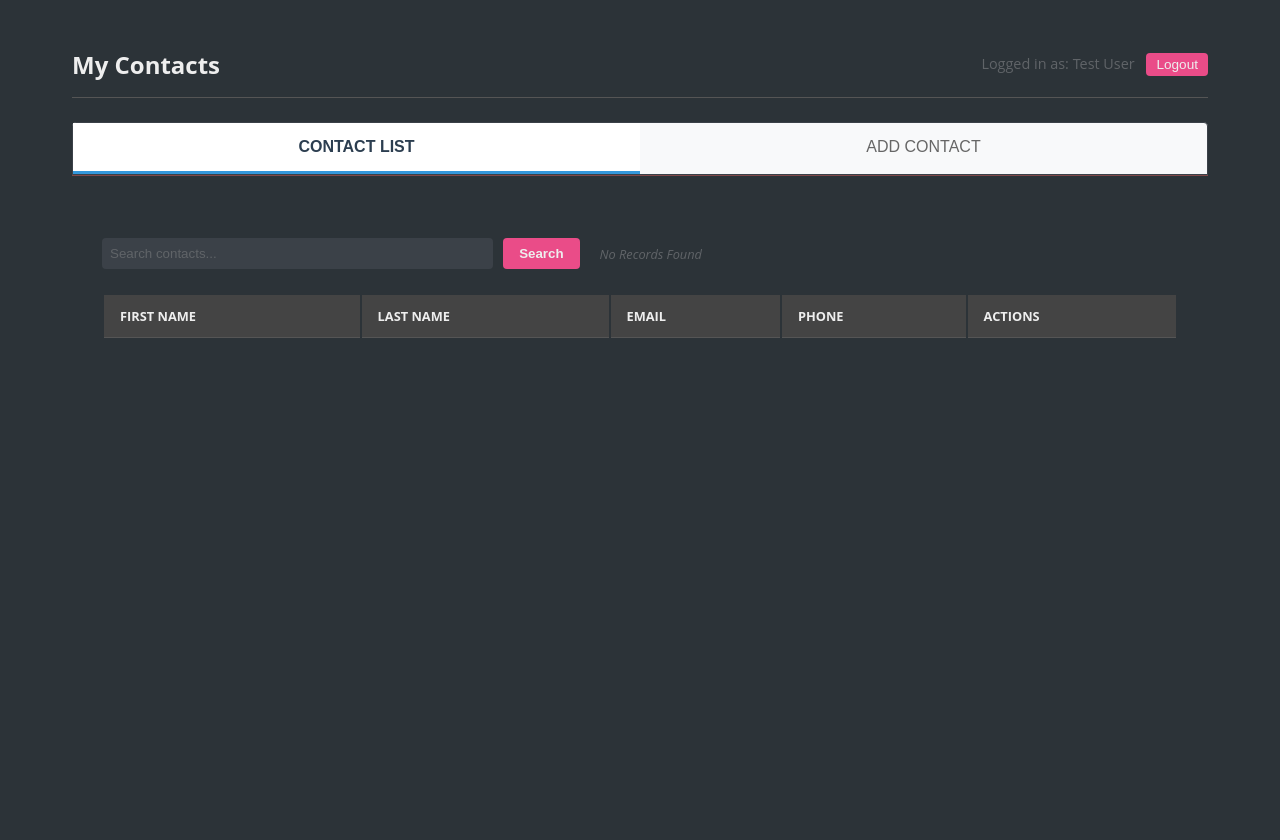
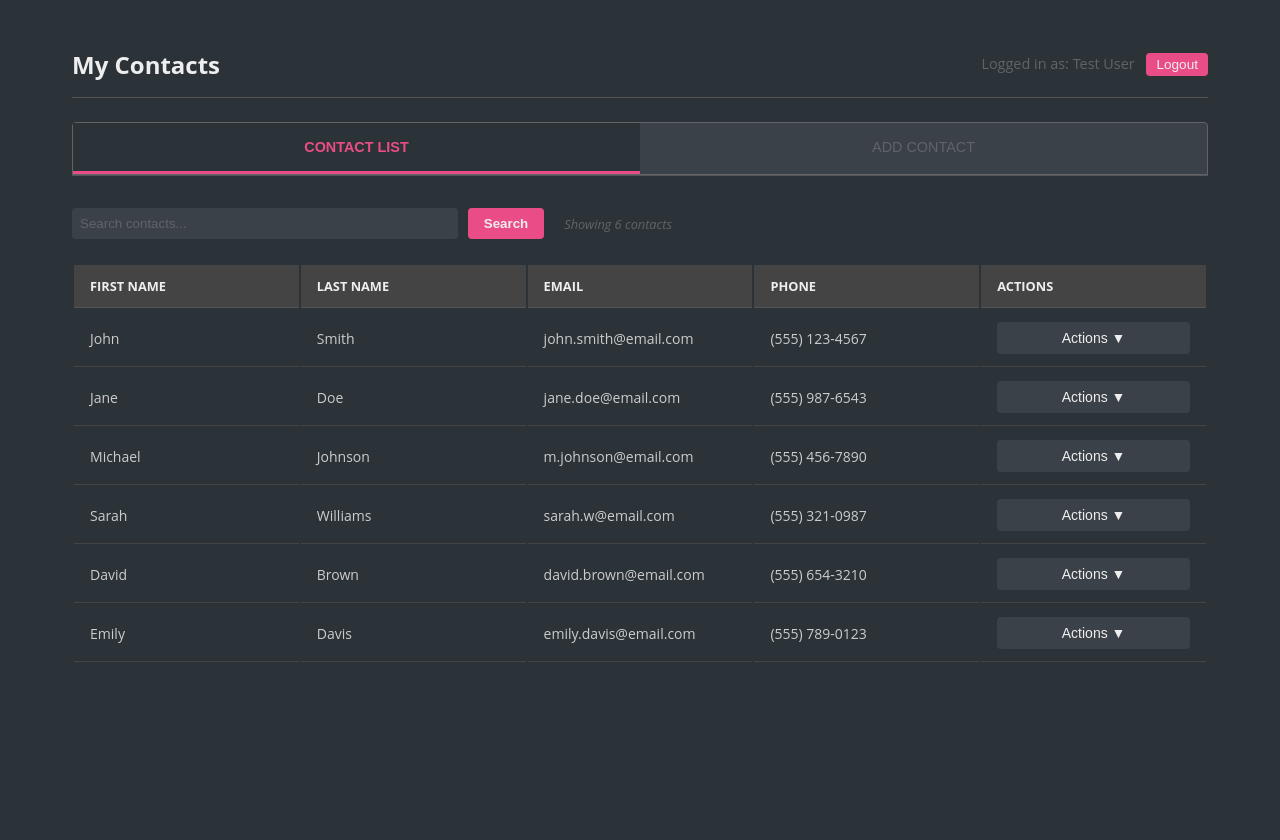
Before and after one commit to codedbycupidity/COP4331-Contact-Manager, a PHP site: page /pages/contacts.html in a window 1280 px wide. Before the commit the page ends 338 px from the top, so only its background shows below. Run offline with PHP 8.4, Linux system fonts and the light colour scheme; data that the repository does not hold is empty.

Commit message:
Implement contact list skeleton

```diff
--- a/css/contacts.css
+++ b/css/contacts.css
@@ -82,7 +82,7 @@ body {
   display: flex;
   background-color: var(--bgMedium);
   border-radius: 4px 4px 0 0;
-  border: 1px solid var(--bgMedium); /* Add this line */
+  border: 1px solid var(--baseColor); /* Add this line */
 }
 
 .tab-button {
@@ -181,7 +181,7 @@ body {
   min-width: 800px;
   border-collapse: separate;
   background-color: var(--bgDark);
-  table-layout: auto;
+  table-layout: fixed;
 }
 
 #contactsTable thead {
--- a/js/main.js
+++ b/js/main.js
@@ -6,6 +6,7 @@ const TEST_MODE = true; // Set to false when going to production
 let userId = 0;
 let firstName = "";
 let lastName = "";
+let lastContactCount = 6; // Default skeleton row count
 
 document.addEventListener("DOMContentLoaded", function () {
   if (document.getElementById("contactsList")) {
@@ -97,6 +98,12 @@ function addContact() {
   const email = document.getElementById("contactEmail").value;
   const phoneNumber = document.getElementById("contactPhone").value;
 
+  // Validate form fields
+  if (!firstName.trim() || !lastName.trim() || !email.trim() || !phoneNumber.trim()) {
+    showToast("Error: Please fill in all fields");
+    return;
+  }
+
   const tmp = {
     firstName,
     lastName,
@@ -129,6 +136,7 @@ function addContact() {
       document.getElementById("contactEmail").value = "";
       document.getElementById("contactPhone").value = "";
 
+      // Refresh contacts list
       searchContacts();
     }
   };
@@ -138,8 +146,28 @@ function addContact() {
 
 function searchContacts() {
   const searchInput = document.getElementById("searchText").value.trim();
+
+  // Clear previous results and show skeleton
   document.getElementById("searchResult").textContent = "";
 
+  // Determine skeleton row count based on search type
+  const estimatedRows = searchInput ? Math.min(lastContactCount, 8) : lastContactCount;
+
+  // Show skeleton (assumes you have showSkeleton function in skeleton.js)
+  if (typeof showSkeleton === 'function') {
+    showSkeleton(estimatedRows);
+  }
+
+  // Handle TEST_MODE
+  if (TEST_MODE) {
+    // Simulate network delay for testing
+    setTimeout(() => {
+      handleTestModeSearch(searchInput);
+    }, 1000); // 1 second delay to see skeleton
+    return;
+  }
+
+  // Production API call
   const payload = JSON.stringify({
     search: searchInput,
     userID: userId
@@ -151,6 +179,11 @@ function searchContacts() {
 
   xhr.onreadystatechange = function () {
     if (xhr.readyState !== 4 || xhr.status !== 200) return;
+
+    // Hide skeleton
+    if (typeof hideSkeleton === 'function') {
+      hideSkeleton();
+    }
 
     let response;
     try {
@@ -165,14 +198,81 @@ function searchContacts() {
       return;
     }
 
+    populateContactsTable(response.results, searchInput);
+  };
+
+  xhr.send(payload);
+}
+
+// Test mode search function
+function handleTestModeSearch(searchInput) {
+  // Hide skeleton
+  if (typeof hideSkeleton === 'function') {
+    hideSkeleton();
+  }
+
+  // Mock data for testing
+  const mockContacts = [
+    { ID: 1, firstName: "John", lastName: "Smith", email: "john.smith@email.com", phoneNumber: "(555) 123-4567" },
+    { ID: 2, firstName: "Jane", lastName: "Doe", email: "jane.doe@email.com", phoneNumber: "(555) 987-6543" },
+    { ID: 3, firstName: "Michael", lastName: "Johnson", email: "m.johnson@email.com", phoneNumber: "(555) 456-7890" },
+    { ID: 4, firstName: "Sarah", lastName: "Williams", email: "sarah.w@email.com", phoneNumber: "(555) 321-0987" },
+    { ID: 5, firstName: "David", lastName: "Brown", email: "david.brown@email.com", phoneNumber: "(555) 654-3210" },
+    { ID: 6, firstName: "Emily", lastName: "Davis", email: "emily.davis@email.com", phoneNumber: "(555) 789-0123" }
+  ];
+
+  // Filter contacts based on search input
+  let filteredContacts = mockContacts;
+  if (searchInput) {
+    filteredContacts = mockContacts.filter(contact =>
+      contact.firstName.toLowerCase().includes(searchInput.toLowerCase()) ||
+      contact.lastName.toLowerCase().includes(searchInput.toLowerCase()) ||
+      contact.email.toLowerCase().includes(searchInput.toLowerCase()) ||
+      contact.phoneNumber.includes(searchInput)
+    );
+  }
+
+  populateContactsTable(filteredContacts, searchInput);
+}
+
+// Fixed populateContactsTable function
+function populateContactsTable(contacts, searchInput = "") {
   const listContainer = document.getElementById("contactsList");
   listContainer.innerHTML = "";
-    document.getElementById("searchResult").textContent = "Contacts loaded.";
 
-    response.results.forEach(contact => {
+  // Update last contact count for future skeleton displays
+  lastContactCount = Math.max(contacts.length, 3); // Minimum 3 for skeleton
+
+  // Update search result text
+  if (searchInput) {
+    document.getElementById("searchResult").textContent =
+      `Found ${contacts.length} contact${contacts.length !== 1 ? 's' : ''} matching "${searchInput}"`;
+  } else {
+    document.getElementById("searchResult").textContent =
+      `Showing ${contacts.length} contact${contacts.length !== 1 ? 's' : ''}`;
+  }
+
+  // Handle empty results
+  if (contacts.length === 0) {
+    const emptyRow = document.createElement("tr");
+    emptyRow.innerHTML = `
+      <td colspan="5" style="text-align: center; padding: 2rem; color: var(--baseColor); font-style: italic;">
+        ${searchInput ? `No contacts found matching "${searchInput}"` : 'No contacts found. Add your first contact!'}
+      </td>
+    `;
+    listContainer.appendChild(emptyRow);
+    return;
+  }
+
+  // Populate table with contacts - FIXED COLUMN ORDER
+  contacts.forEach(contact => {
     const row = document.createElement("tr");
     row.innerHTML = `
-        <td class="sticky-col">
+      <td>${escapeHtml(contact.firstName)}</td>
+      <td>${escapeHtml(contact.lastName)}</td>
+      <td>${escapeHtml(contact.email)}</td>
+      <td>${escapeHtml(contact.phoneNumber)}</td>
+      <td>
         <div class="dropdown">
           <button class="dropbtn">Actions ▼</button>
           <div class="dropdown-content">
@@ -181,17 +281,10 @@ function searchContacts() {
           </div>
         </div>
       </td>
-        <td>${escapeHtml(contact.firstName)}</td>
-        <td>${escapeHtml(contact.lastName)}</td>
-        <td>${escapeHtml(contact.email)}</td>
-        <td>${escapeHtml(contact.phoneNumber)}</td>
     `;
 
     listContainer.appendChild(row);
   });
-  };
-
-  xhr.send(payload);
 }
 
 function showEditContact(id, firstName, lastName, email, phone) {
@@ -202,20 +295,41 @@ function showEditContact(id, firstName, lastName, email, phone) {
   document.getElementById("editPhone").value = phone;
 
   document.getElementById("editContactDiv").style.display = "block";
+
+  // Scroll to edit section
+  document.getElementById("editContactDiv").scrollIntoView({
+    behavior: 'smooth',
+    block: 'nearest'
+  });
 }
 
 function cancelEdit() {
   document.getElementById("editContactDiv").style.display = "none";
   document.getElementById("editContactResult").innerHTML = "";
+
+  // Clear form
+  document.getElementById("editContactForm").reset();
 }
 
 function updateContact() {
+  const contactId = parseInt(document.getElementById("editContactID").value);
+  const firstName = document.getElementById("editFirstName").value.trim();
+  const lastName = document.getElementById("editLastName").value.trim();
+  const email = document.getElementById("editEmail").value.trim();
+  const phone = document.getElementById("editPhone").value.trim();
+
+  // Validate form fields
+  if (!firstName || !lastName || !email || !phone) {
+    document.getElementById("editContactResult").innerHTML = "Please fill in all fields.";
+    return;
+  }
+
   const tmp = {
-    contactId: parseInt(document.getElementById("editContactID").value),
-    firstName: document.getElementById("editFirstName").value,
-    lastName: document.getElementById("editLastName").value,
-    email: document.getElementById("editEmail").value,
-    phone: document.getElementById("editPhone").value,
+    contactId,
+    firstName,
+    lastName,
+    email,
+    phone,
     userId
   };
 
@@ -235,9 +349,11 @@ function updateContact() {
       }
 
       document.getElementById("editContactResult").innerHTML = "Contact has been updated.";
+      showToast(`Updated: ${firstName} ${lastName}`);
+
       setTimeout(() => {
-        document.getElementById("editContactDiv").style.display = "none";
-        searchContacts();
+        cancelEdit();
+        searchContacts(); // Refresh the list
       }, 1500);
     }
   };
@@ -246,6 +362,15 @@ function updateContact() {
 }
 
 function deleteContact(id) {
+  // Find contact name for confirmation (optional enhancement)
+  const row = event.target.closest('tr');
+  const firstName = row.cells[1].textContent;
+  const lastName = row.cells[2].textContent;
+
+  if (!confirm(`Are you sure you want to delete ${firstName} ${lastName}?`)) {
+    return;
+  }
+
   const tmp = { ID: id, userID: userId };
   const jsonPayload = JSON.stringify(tmp);
   const url = `${urlBase}/deleteContact.${extension}`;
@@ -256,7 +381,8 @@ function deleteContact(id) {
 
   xhr.onreadystatechange = function () {
     if (xhr.readyState === 4 && xhr.status === 200) {
-      searchContacts();
+      showToast(`Deleted: ${firstName} ${lastName}`);
+      searchContacts(); // Refresh the list
     }
   };
 
@@ -287,14 +413,22 @@ function readCookie() {
   }
 
   if (userId < 1) {
-    // window.location.href = "index.html";  // TEMPORARILY DISABLED FOR TESTING
+    if (TEST_MODE) {
       // Set test values for local testing
       userId = 1;
       firstName = "Test";
       lastName = "User";
+    } else {
+      window.location.href = "index.html";
+      return;
+    }
   }
 
+  if (document.getElementById("userName")) {
     document.getElementById("userName").innerHTML = `${firstName} ${lastName}`;
+  }
+
+  // Load contacts on page load
   searchContacts();
 }
 
@@ -308,6 +442,33 @@ function escapeHtml(str) {
     .replace(/'/g, "&#039;");
 }
 
+// === Tab Switching (if using tabbed interface) ===
+function switchTab(tabName) {
+  // Hide all tab contents
+  const tabContents = document.querySelectorAll('.tab-content');
+  tabContents.forEach(tab => tab.classList.remove('active'));
+
+  // Remove active class from all tab buttons
+  const tabButtons = document.querySelectorAll('.tab-button');
+  tabButtons.forEach(button => button.classList.remove('active'));
+
+  // Show selected tab content
+  if (tabName === 'contacts') {
+    const contactsTab = document.getElementById('contactsTab');
+    const contactsButton = document.querySelector('.tab-button:first-child');
+
+    if (contactsTab) contactsTab.classList.add('active');
+    if (contactsButton) contactsButton.classList.add('active');
+  } else if (tabName === 'add') {
+    const addTab = document.getElementById('addTab');
+    const addButton = document.querySelector('.tab-button:last-child');
+
+    if (addTab) addTab.classList.add('active');
+    if (addButton) addButton.classList.add('active');
+  }
+}
+
+// === Dropdown Event Handling ===
 document.addEventListener("click", function (e) {
   // Close all open dropdowns
   document.querySelectorAll(".dropdown").forEach(dropdown => {
--- a/pages/contacts.html
+++ b/pages/contacts.html
@@ -1,58 +1,17 @@
 <!DOCTYPE html>
 <html lang="en">
+
 <head>
     <meta charset="UTF-8">
     <meta name="viewport" content="width=device-width, initial-scale=1.0">
     <title>My Contacts - Contact Manager</title>
+    <link rel="stylesheet" href="../css/skeleton.css">
     <link rel="stylesheet" href="../css/contacts.css">
     <link rel="stylesheet" href="../css/styles.css">
-    <style>
-        /* Tab Styles - Additional styles for the tabbed interface */
-        .tab-container {
-            border-bottom: 1px solid #814949;
-        }
-
-        .tab-buttons {
-            display: flex;
-            background-color: #f8f9fa;
-        }
-
-        .tab-button {
-            flex: 1;
-            padding: 15px 20px;
-            background-color: transparent;
-            border: none;
-            border-bottom: 3px solid transparent;
-            cursor: pointer;
-            font-size: 16px;
-            font-weight: 500;
-            color: #666;
-            transition: all 0.3s ease;
-        }
-
-        .tab-button:hover {
-            background-color: #e9ecef;
-            color: #333;
-        }
-
-        .tab-button.active {
-            color: #2c3e50;
-            border-bottom-color: #3498db;
-            background-color: white;
-        }
-
-        .tab-content {
-            display: none;
-            padding: 30px;
-            min-height: 500px;
-        }
-
-        .tab-content.active {
-            display: block;
-        }
-    </style>
+    <script src="../js/skeleton.js" defer></script>
     <script src="../js/main.js" defer></script>
 </head>
+
 <body>
     <div class="container">
         <div id="headerDiv">
@@ -185,4 +144,5 @@
         }
     </script>
 </body>
+
 </html>
```
Also changed, not shown: css/skeleton.css (added, +155 -0 lines), js/skeleton.js (added, +59 -0 lines). Lines whose indentation alone changed are shown as unchanged.
